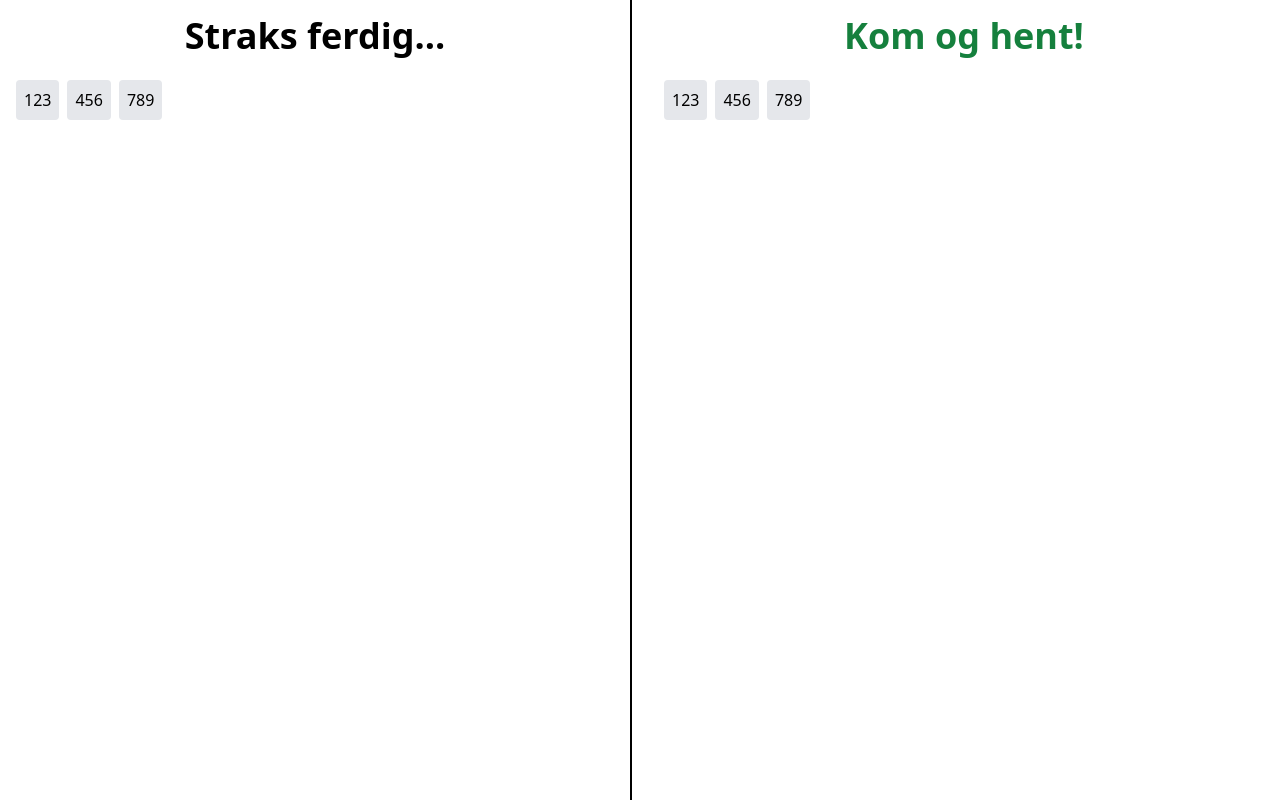
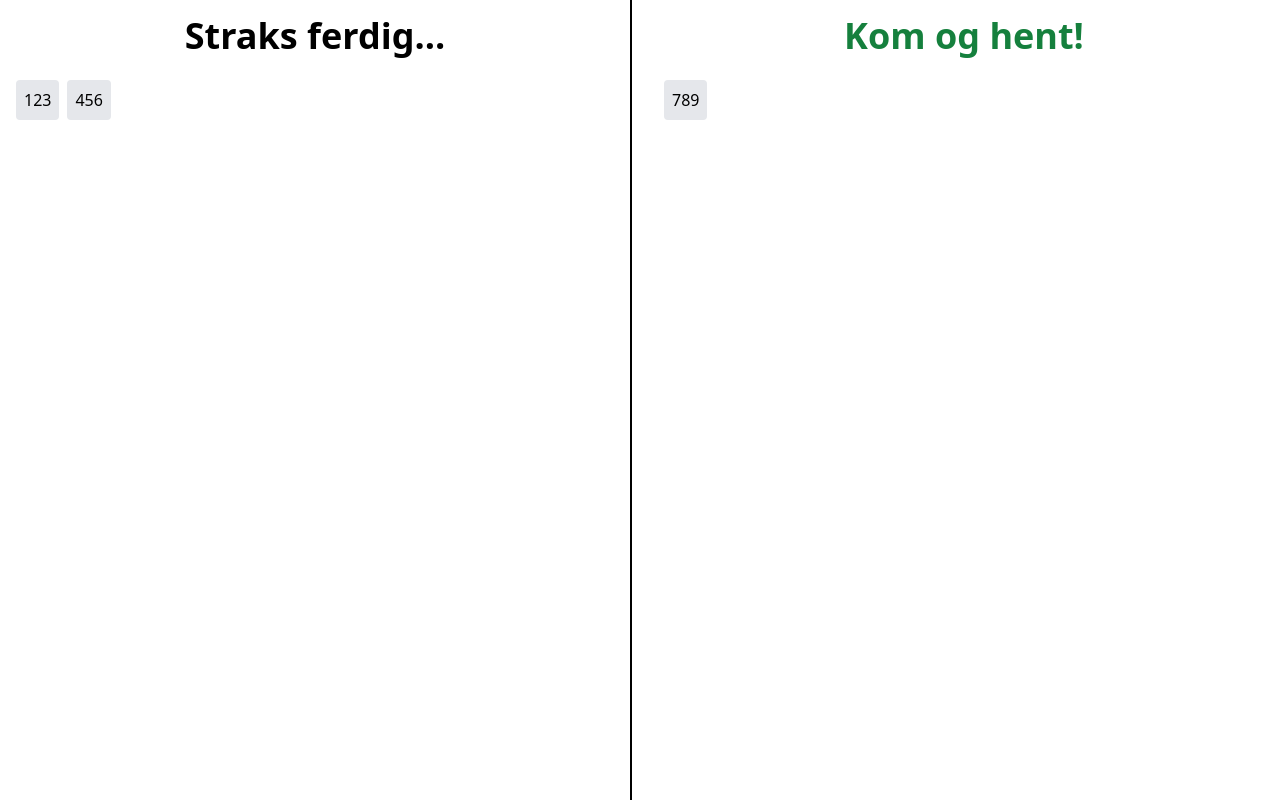
Before and after one commit to Kaffe-diem/kaffediem, a SvelteKit app: page /display in a window 1280 px wide. Built offline with nearby package versions, Linux system fonts and the light colour scheme.

Commit message:
display: class with better structure for orders

```diff
--- /dev/null
+++ b/src/lib/OrderList.svelte
@@ -0,0 +1,39 @@
+<script lang="ts">
+  import OrderItem from "$lib/OrderItem.svelte";
+
+  enum States {
+    Production, Complete
+  }
+
+  class Order {
+    constructor(id, state = States.Production) {
+      this.id = id;
+      this.state = state;
+    }
+  }
+
+  $: orders = [new Order(123), new Order(456), new Order(789, States.Complete)]
+</script>
+
+<div class = "grid grid-cols-1 md:grid-cols-2 gap-4 h-screen">
+  <div class="p-4 h-full flex flex-col border-b-2 md:border-b-0 md:border-r-2 border-black">
+    <h2 class="mb-3 md:mb-6 text-3xl md:text-4xl md:text-center font-bold">Straks ferdig...</h2>
+    <div class="flex flex-wrap gap-2">
+      {#each orders as order}
+        {#if order.state == States.Production}
+          <OrderItem>{order.id}</OrderItem>
+        {/if}
+      {/each}
+    </div>
+  </div>
+  <div class="p-4 h-full flex flex-col">
+    <h2 class="mb-3 md:mb-6 text-3xl md:text-4xl md:text-center text-green-700 font-bold">Kom og hent!</h2>
+    <div class="flex flex-wrap gap-2">
+      {#each orders as order}
+        {#if order.state == States.Complete}
+          <OrderItem>{order.id}</OrderItem>
+        {/if}
+      {/each}
+    </div>
+  </div>
+</div>
--- a/src/routes/display/+page.svelte
+++ b/src/routes/display/+page.svelte
@@ -1,22 +1,5 @@
 <script>
-  import OrderItem from "$lib/OrderItem.svelte";
+  import OrderList from "$lib/OrderList.svelte";
 </script>
 
-<div class = "grid grid-cols-1 md:grid-cols-2 gap-4 h-screen">
-  <div class="p-4 h-full flex flex-col border-b-2 md:border-b-0 md:border-r-2 border-black">
-    <h2 class="mb-3 md:mb-6 text-3xl md:text-4xl md:text-center font-bold">Straks ferdig...</h2>
-    <div class="flex flex-wrap gap-2">
-      <OrderItem>123</OrderItem>
-      <OrderItem>456</OrderItem>
-      <OrderItem>789</OrderItem>
-    </div>
-  </div>
-  <div class="p-4 h-full flex flex-col">
-    <h2 class="mb-3 md:mb-6 text-3xl md:text-4xl md:text-center text-green-700 font-bold">Kom og hent!</h2>
-    <div class="flex flex-wrap gap-2">
-      <OrderItem>123</OrderItem>
-      <OrderItem>456</OrderItem>
-      <OrderItem>789</OrderItem>
-    </div>
-  </div>
-</div>
+<OrderList />
```
Also changed, not shown: 1 other file (tests, documents, lock files or other folders).
